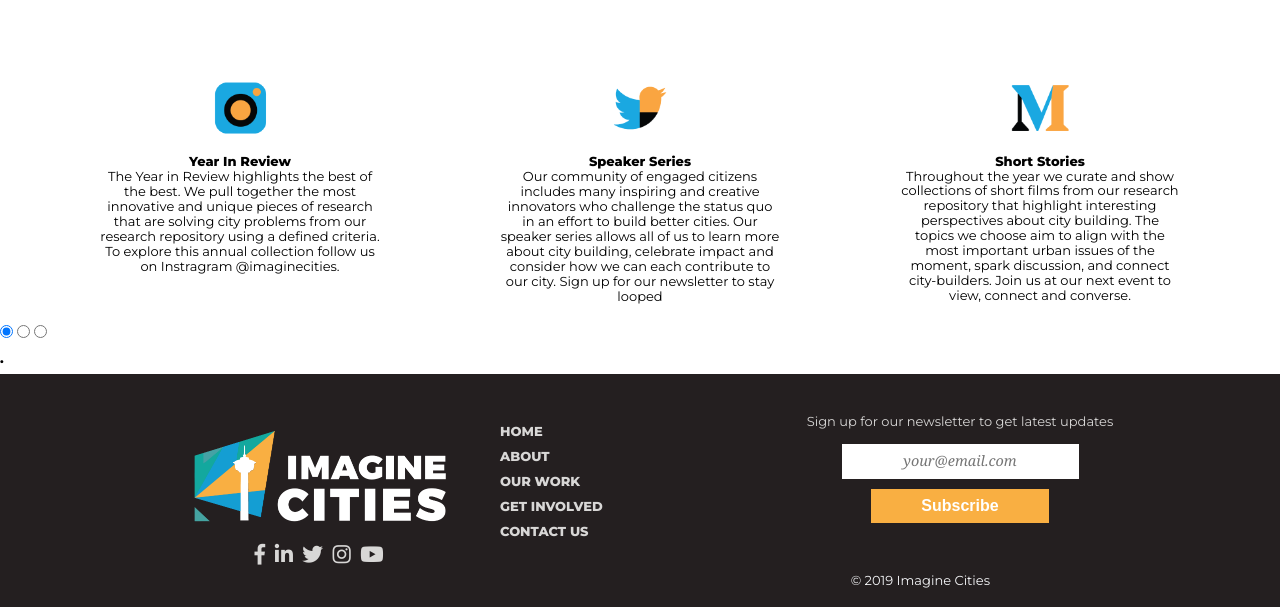
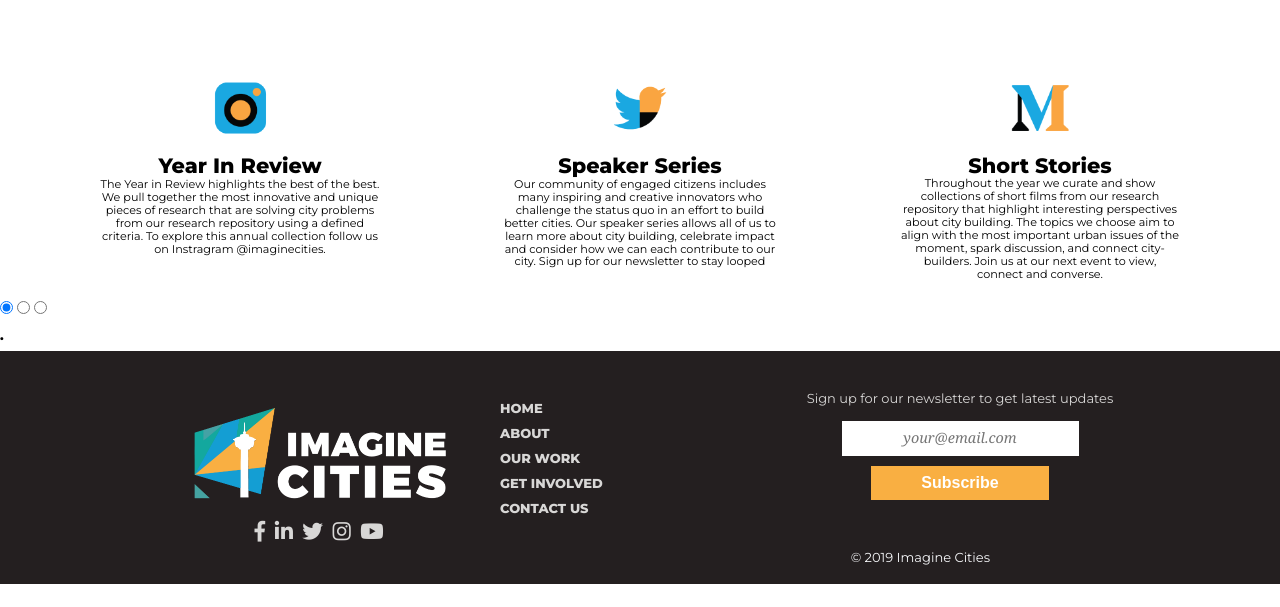
Before and after one commit to yfove/imagine_cities, a Django app: page /ourwork/ in a window 1280 px wide. Shown: the part 830-1437 px from the top of the page. After the commit the page ends 1414 px from the top, so only its background shows below. Run offline with Django 3.2, Linux system fonts and the light colour scheme; some libraries are stand-ins or nearby versions.

Commit message:
a little edit in main.css

```diff
--- a/page/static/css/main.css
+++ b/page/static/css/main.css
@@ -857,6 +857,11 @@ template {
   border-radius: px;
   margin-bottom: 50px;
 }
+
+.ourwork{
+  display: flex;
+  flex-wrap: wrap;
+}
 .projects{
   display: flex;
   justify-content: space-evenly;
@@ -872,7 +877,12 @@ template {
 .project-type img{
   width: 30%;
 }
-
+.project-type h3{
+  font-size: 1.3em;
+}
+.project-type p{
+  font-size: 0.7em;
+}
 *,
 *:before,
 *:after {
--- a/page/templates/page/ourwork.html
+++ b/page/templates/page/ourwork.html
@@ -31,7 +31,7 @@
     </section>
 
     <!-- featured posts -->
-
+    <div class="ourwork">
         <section class="projects">
             <article class="project-type">
                     <a href="https://www.instagram.com/imaginecities/" target="_blank"><img src="{% static 'img/Instagram-4@2x.png' %}" alt="logo"/></a>
@@ -91,8 +91,8 @@
                         <p>Throughout the year we curate and show collections of short films from our research repository that highlight interesting perspectives about city building. The topics we choose aim to align with the most important urban issues of the moment, spark discussion, and connect city-builders. Join us at our next event to view, connect and converse.</p>
                     </div>
                 </li>
-            </ul>
-            <div class="css-carousel"> -->
+            </ul> -->
+            <div class="css-carousel">
 
                 <!-- carousel controls -->
                 <input type="radio" name="carousel" id="carousel-1" checked />
@@ -107,9 +107,8 @@
                 <label for="carousel-3"></label>
             </div>
 
-
     </div><!-- wrapper end -->
-    </section><!-- featured posts end -->
+    <!-- </section>featured posts end -->
 </main>
 <h1>.</h1>
 {% endblock %}
```
Lines whose indentation alone changed are shown as unchanged.
